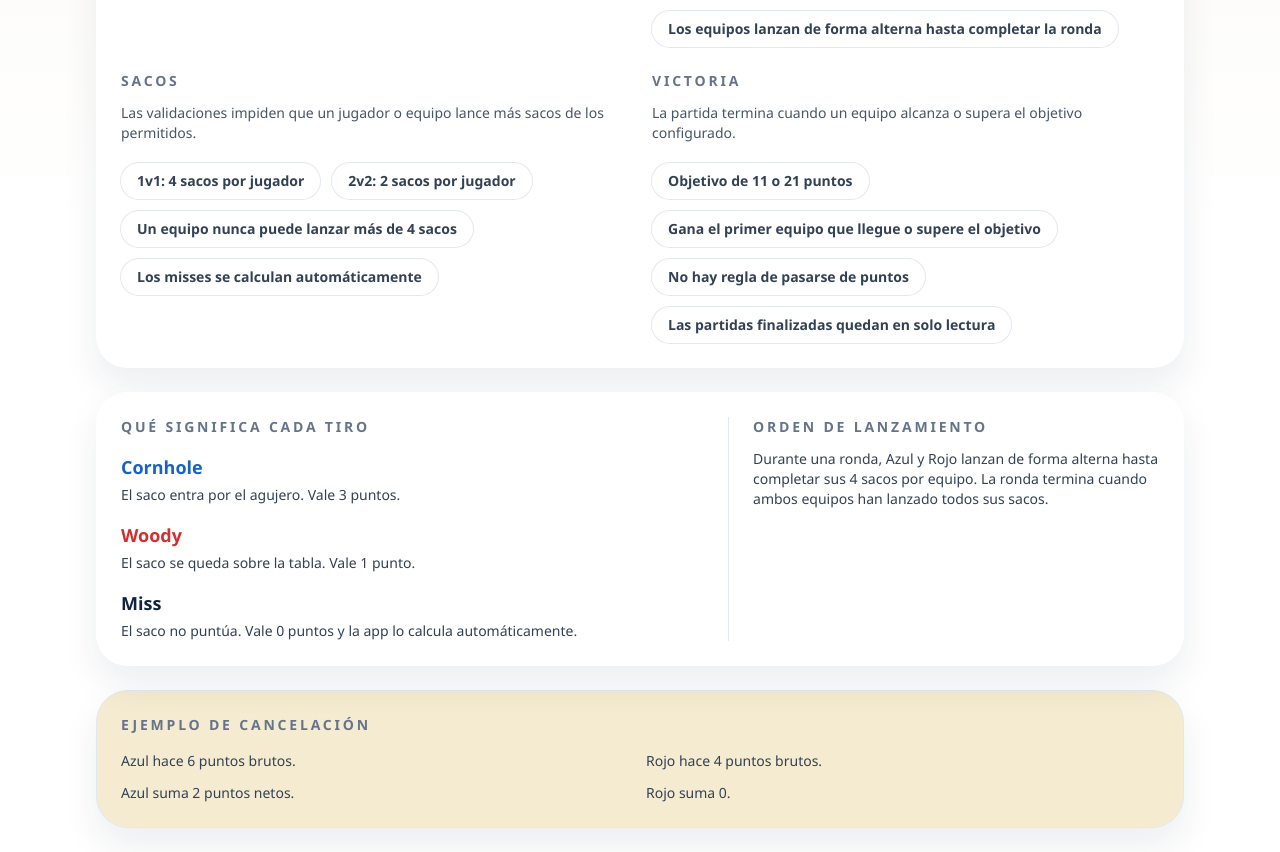
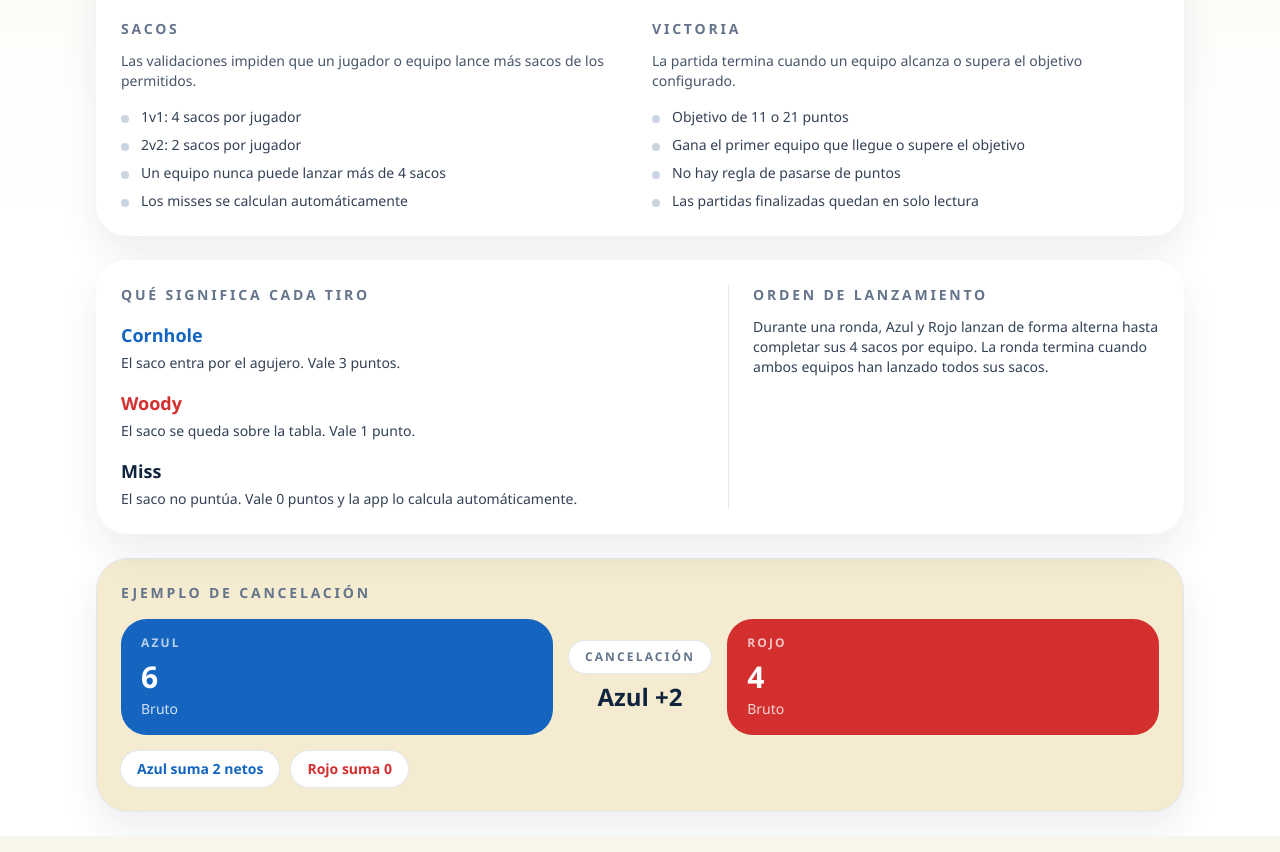
Before and after one commit to amerinoo/cornhole-scorekeeper, a React (Vite) app: page /reglas in a window 1280 px wide. Shown: the part 662-1514 px from the top of the page. Built offline with nearby package versions, Linux system fonts and the light colour scheme; no server answers.

Commit message:
Reduce rule page chip density

```diff
--- a/src/app/pages/RulesPage.tsx
+++ b/src/app/pages/RulesPage.tsx
@@ -27,14 +27,6 @@ const winningItems = [
   'Las partidas finalizadas quedan en solo lectura',
 ];
 
-function RuleChip({ children }: { children: string }) {
-  return (
-    <span className="rounded-full bg-white px-4 py-2 text-sm font-semibold text-slate-700 ring-1 ring-slate-200">
-      {children}
-    </span>
-  );
-}
-
 function RuleGroup({
   title,
   description,
@@ -50,9 +42,12 @@ function RuleGroup({
         {title}
       </p>
       <p className="mt-3 text-sm text-slate-600">{description}</p>
-      <div className="mt-5 flex flex-wrap gap-3">
+      <div className="mt-4 space-y-2">
         {items.map((item) => (
-          <RuleChip key={item}>{item}</RuleChip>
+          <p key={item} className="flex gap-3 text-sm text-slate-700">
+            <span className="mt-2 h-2 w-2 rounded-full bg-slate-300" />
+            <span>{item}</span>
+          </p>
         ))}
       </div>
     </section>
@@ -145,11 +140,38 @@ export function RulesPage() {
         <p className="text-sm font-semibold uppercase tracking-[0.2em] text-slate-500">
           Ejemplo de cancelación
         </p>
-        <div className="mt-4 grid gap-3 text-sm text-slate-700 sm:grid-cols-2">
-          <p>Azul hace 6 puntos brutos.</p>
-          <p>Rojo hace 4 puntos brutos.</p>
-          <p>Azul suma 2 puntos netos.</p>
-          <p>Rojo suma 0.</p>
+        <div className="mt-4 grid gap-4 lg:grid-cols-[1fr_auto_1fr] lg:items-center">
+          <div className="rounded-[1.6rem] bg-blueTeam px-5 py-4 text-white">
+            <p className="text-xs font-semibold uppercase tracking-[0.18em] text-white/70">
+              Azul
+            </p>
+            <p className="mt-2 text-3xl font-black">6</p>
+            <p className="mt-1 text-sm font-medium text-white/80">Bruto</p>
+          </div>
+
+          <div className="flex flex-col items-center gap-2 text-center">
+            <p className="rounded-full bg-white px-4 py-2 text-xs font-semibold uppercase tracking-[0.18em] text-slate-500 ring-1 ring-slate-200">
+              Cancelación
+            </p>
+            <p className="text-2xl font-black text-ink">Azul +2</p>
+          </div>
+
+          <div className="rounded-[1.6rem] bg-redTeam px-5 py-4 text-white">
+            <p className="text-xs font-semibold uppercase tracking-[0.18em] text-white/70">
+              Rojo
+            </p>
+            <p className="mt-2 text-3xl font-black">4</p>
+            <p className="mt-1 text-sm font-medium text-white/80">Bruto</p>
+          </div>
+        </div>
+
+        <div className="mt-4 flex flex-wrap gap-3 text-sm">
+          <span className="rounded-full bg-white px-4 py-2 font-semibold text-blueTeam ring-1 ring-slate-200">
+            Azul suma 2 netos
+          </span>
+          <span className="rounded-full bg-white px-4 py-2 font-semibold text-redTeam ring-1 ring-slate-200">
+            Rojo suma 0
+          </span>
         </div>
       </article>
     </section>
```
